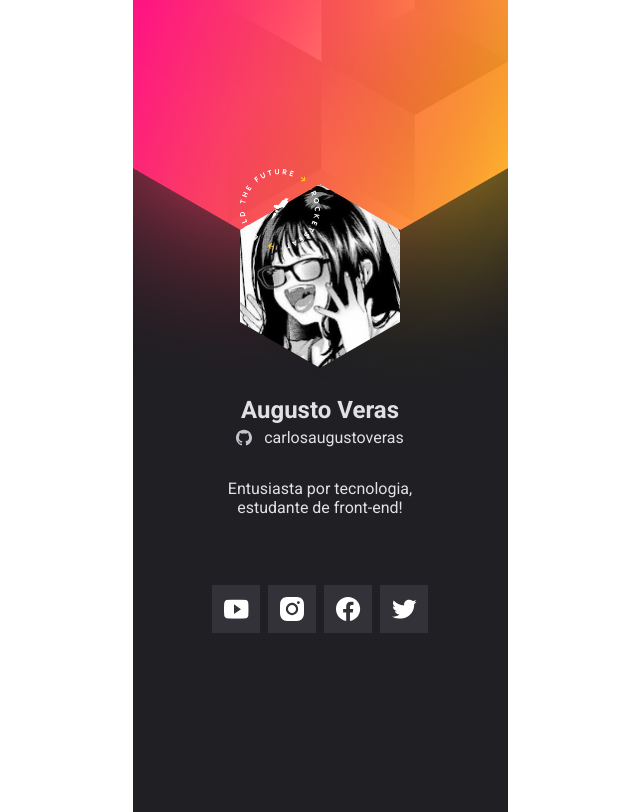
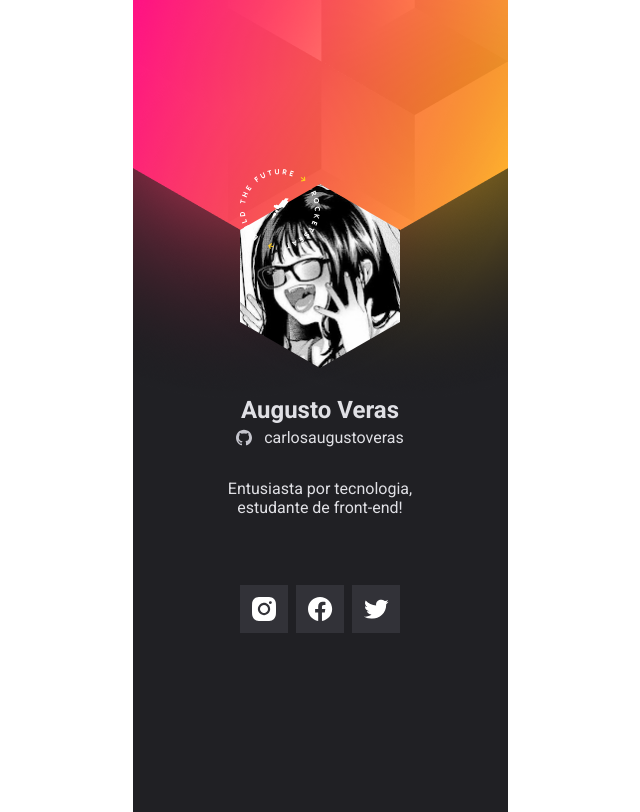
Before and after one commit to carlosaugustoveras/badgeDoWhile, a plain HTML site: page index.html in a window 1280 px wide. Shown: the whole page, without its empty margins (320-960 px from the left). Drawn offline with Linux system fonts and the light colour scheme.

Commit message:
Update index.html

```diff
--- a/index.html
+++ b/index.html
@@ -32,9 +32,9 @@
             <p>Entusiasta por tecnologia, estudante de front-end!</p>
 
             <div class="redes">
-                <a href="https://www.youtube.com/channel/UC_4QX3J8drSYRfMAq2vq_NQ" target="_blank">
+                <!-- <a href="https://www.youtube.com/channel/UC_4QX3J8drSYRfMAq2vq_NQ" target="_blank">
                     <img src="images/YouTube.svg" alt="Youtube" >
-                </a>
+                </a> -->
 
                 <a href="https://www.instagram.com/augusto_veras_/" target="_blank">
                     <img src="images/Instagram.svg" alt="Instagram" >
```
